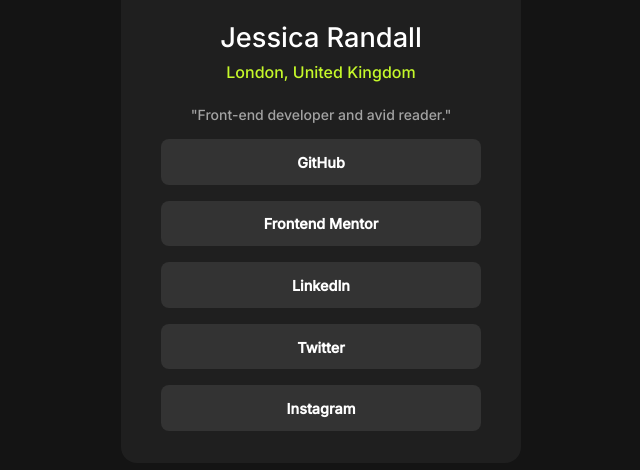
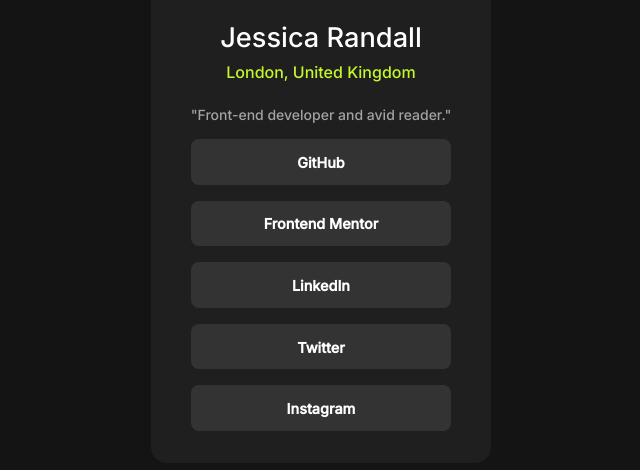
Before and after one commit to amir2501/code-mentor, a plain HTML site: page 02-social-links/index.html in a window 1280 px wide. Shown: the part 240-710 px from the top of the page, without its empty margins (319-959 px from the left). Drawn offline with Linux system fonts and the light colour scheme.

Commit message:
modified version

```diff
--- a/02-social-links/index.html
+++ b/02-social-links/index.html
@@ -24,8 +24,7 @@
     <!-- Feel free to remove these styles or customise in your own stylesheet 👍 -->
   </head>
   <body>
-    <article>
-      <div class="container">
+    <article class="container">
       <img
         src="./assets/images/avatar-jessica.jpeg"
         alt="logo"
@@ -51,7 +50,6 @@
           <a href="#">Instagram</a>
         </li>
       </ul>
-      </div>
     </article>
   </body>
 </html>
--- a/02-social-links/style.css
+++ b/02-social-links/style.css
@@ -8,15 +8,9 @@
   font-variation-settings: "slnt" 0;
   transition: all 0.2s;
   flex-direction: column;
-  justify-content: center;
-  text-align: center;
 }
 
-article {
-  display: inline-flex;
-}
-
-a {
+article a {
   text-decoration: none;
   color: inherit;
   font-weight: 700;
@@ -37,7 +31,6 @@ li {
   color: hsl(0, 0%, 100%);
   padding: 0.8rem 2.5rem;
   border-radius: 0.5rem;
-  width: 15rem;
   margin-top: 1rem;
 }
 
@@ -50,6 +43,7 @@ body {
   display: flex;
   justify-content: center;
   align-items: center;
+  text-align: center;
   min-height: 100vh;
   background-color: #141414;
 }
@@ -57,23 +51,18 @@ body {
 .container {
   background-color: hsl(0, 0%, 12%);
   color: hsl(0, 0%, 100%);
-  max-width: 25rem;
   padding: 2rem 2.5rem;
   border-radius: 1rem;
 }
 
-.container > * {
-  display: flex;
-}
-
-p,
+article p,
 address {
   font-size: 14px;
   color: rgb(163, 163, 163);
   font-weight: 400;
 }
 
-h1 {
+article h1 {
   margin-bottom: 0.5rem;
   font-size: 1.7rem;
 }
```
Lines whose indentation alone changed are shown as unchanged.
